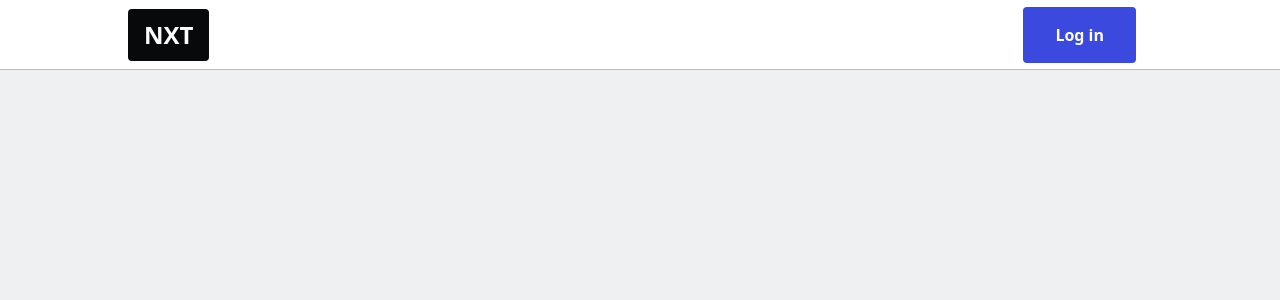
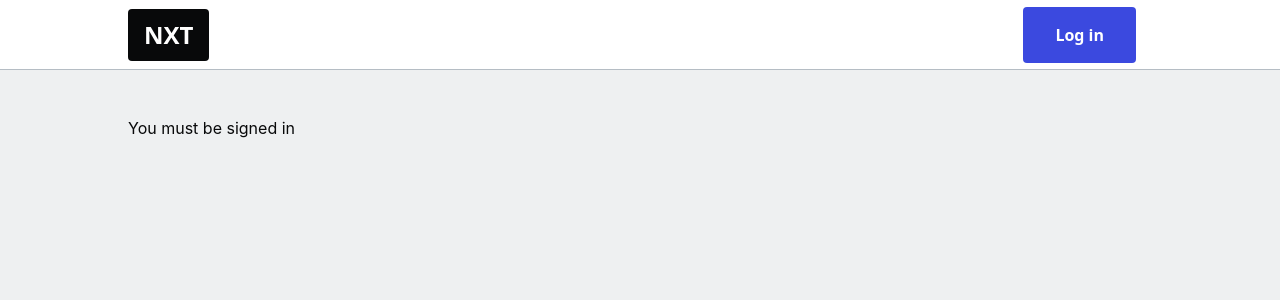
Before and after one commit to patrick-pc/nextfire-app, a Next.js app: page /admin in a window 1280 px wide. Shown: the top 300 px of the page. Built offline with nearby package versions, Linux system fonts and the light colour scheme; no server answers.

Commit message:
Add admin auth check

```diff
--- /dev/null
+++ b/components/AuthCheck.tsx
@@ -0,0 +1,12 @@
+import Link from 'next/link'
+import { useContext } from 'react'
+import { UserContext } from '../lib/context'
+
+// Component's children only shown to logged-in users
+export default function AuthCheck(props) {
+  const { username } = useContext(UserContext)
+
+  return username
+    ? props.children
+    : props.fallback || <Link href="/enter">You must be signed in</Link>
+}
--- a/package.json
+++ b/package.json
@@ -11,6 +11,7 @@
   "dependencies": {
     "firebase": "^9.6.10",
     "lodash.debounce": "^4.0.8",
+    "lodash.kebabcase": "^4.1.1",
     "next": "12.1.1",
     "react": "17.0.2",
     "react-dom": "17.0.2",
--- a/pages/admin/index.tsx
+++ b/pages/admin/index.tsx
@@ -1,3 +1,9 @@
+import AuthCheck from '../../components/AuthCheck'
+
 export default function AdminPostsPage({}) {
-  return <main></main>
+  return (
+    <main>
+      <AuthCheck>test</AuthCheck>
+    </main>
+  )
 }
```
Also changed, not shown: 1 other file (tests, documents, lock files or other folders).
